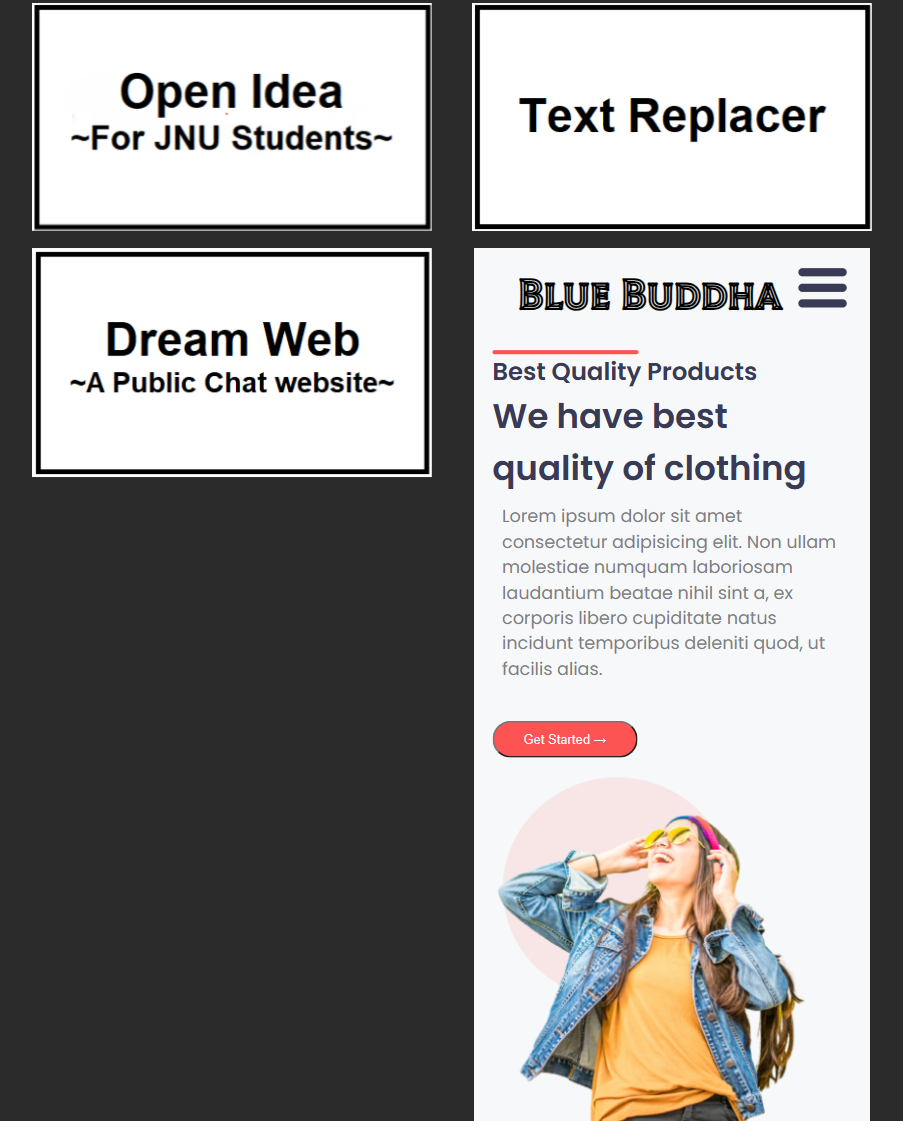
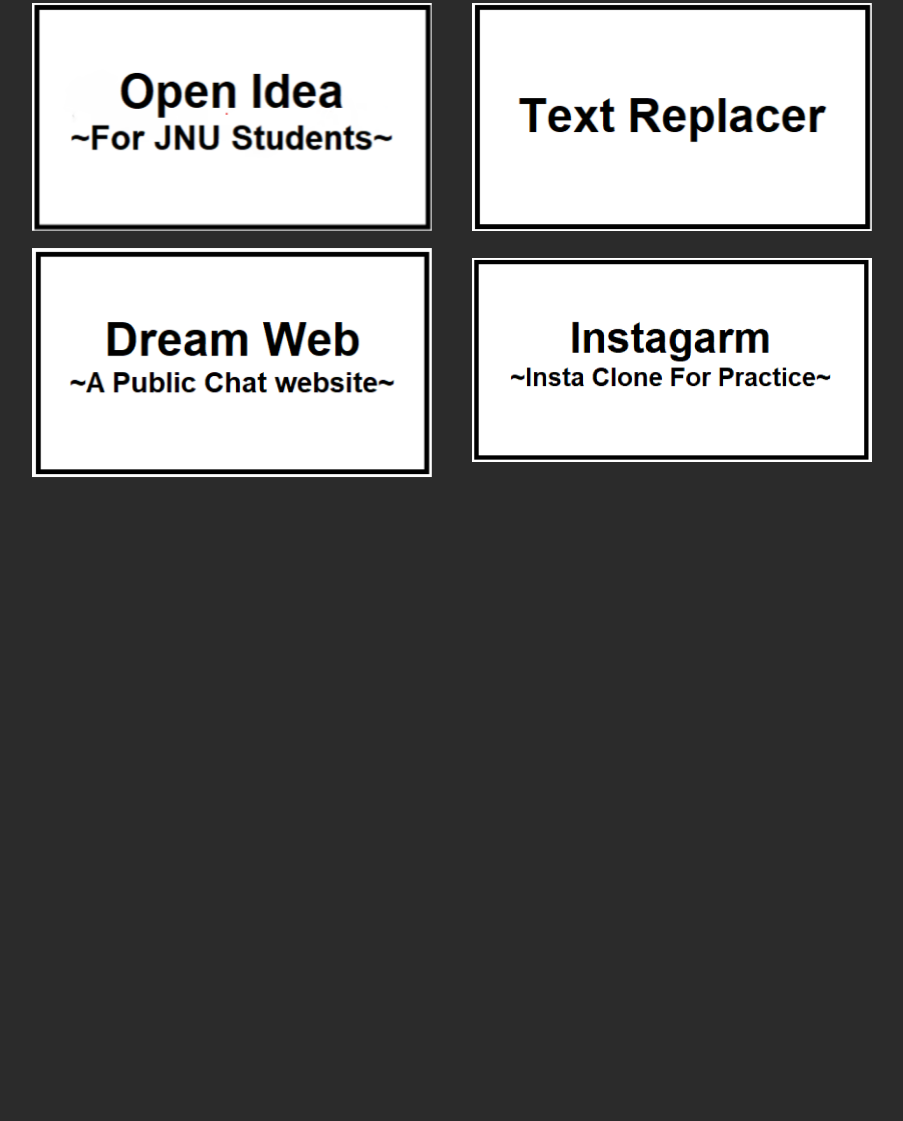
Before and after one commit to CyberUV/profile, a plain HTML site: page index.html in a window 1280 px wide. Shown: the part 817-1938 px from the top of the page, without its empty margins (188-1091 px from the left). After the commit the page ends 1316 px from the top, so only its background shows below. Drawn offline with nearby package versions, Linux system fonts and the light colour scheme.

Commit message:
Update index.html
correct img

```diff
--- a/index.html
+++ b/index.html
@@ -88,7 +88,7 @@
                     </div>
                 </div>
                 <div class="webCase flex flex-wrap">
-                    <img src="img/Screenshot 2023-07-15 123659.png" class=" webImg grow pointer" alt="">
+                    <img src="img/Screenshot 2023-09-06 184349.png" class=" webImg grow pointer" alt="">
                     <div class="webInfo" id="webInfo">
                         <h3 class="f3">Instagarm Clone</h3>
                         <ul>
```
